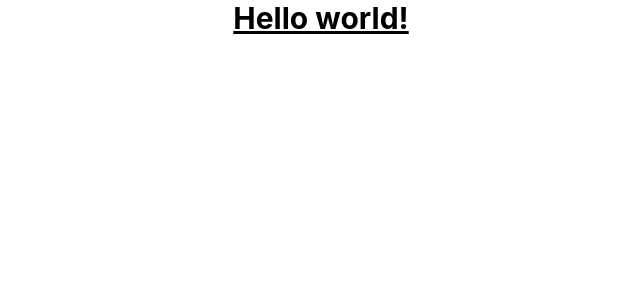
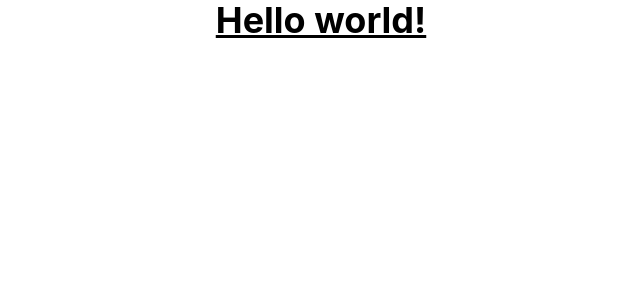
Before and after one commit to Matt-Chisholm/ReelSeek, a React (Create React App) app: page / in a window 1280 px wide. Shown: the top 300 px of the page, without its empty margins (319-959 px from the left). Built offline with nearby package versions, Linux system fonts and the light colour scheme.

Commit message:
tailwind working

```diff
--- a/src/App.js
+++ b/src/App.js
@@ -3,7 +3,7 @@
 function App() {
   return (
     <div className='App'>
-      <h1 className='text-3xl font-bold underline'>Hello world!</h1>
+      <h1 className='text-4xl font-bold underline'>Hello world!</h1>
     </div>
   );
 }
```
